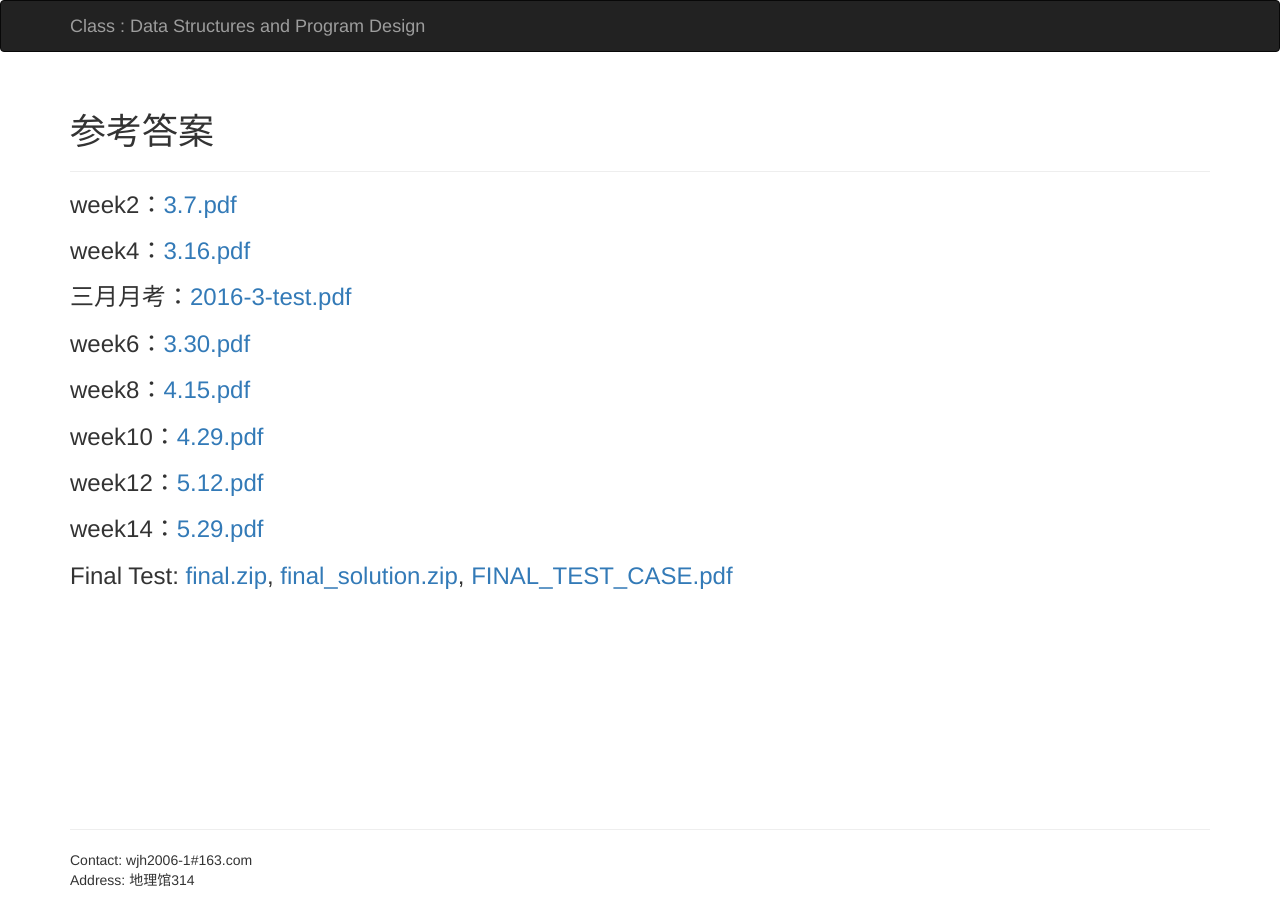
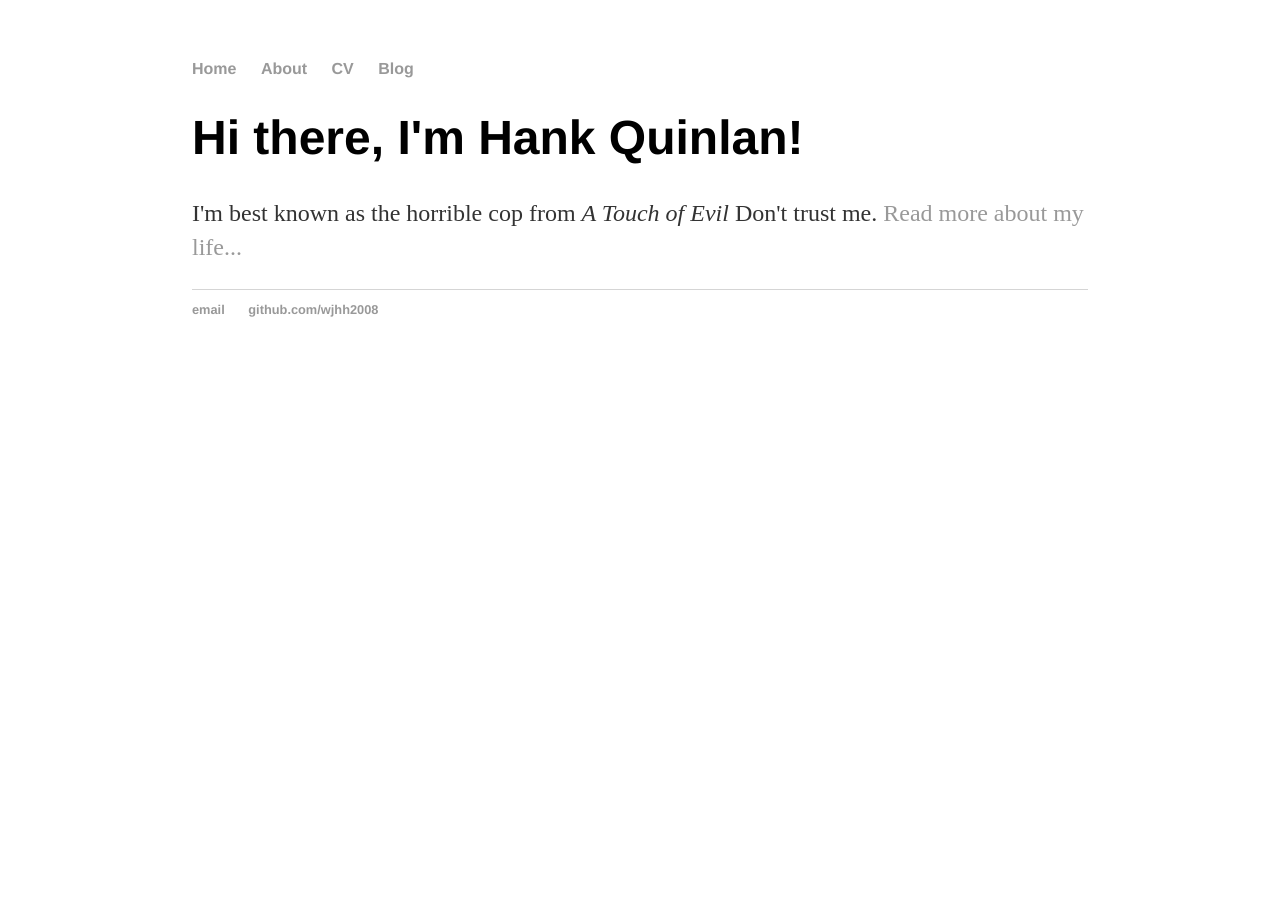
Before and after one commit to wjhh2008/wjhh2008.github.io, a Jekyll site: the page built from index.html, in a window 1280 px wide. Built offline with Jekyll 4.4.1, drawn with Linux system fonts in a browser that asks for light colours; nearby versions of some CDN libraries.

Commit message:
Update index.html

```diff
--- a/index.html
+++ b/index.html
@@ -1,58 +1,8 @@
-<html>
-    <head>
-        <link href="http://netdna.bootstrapcdn.com/bootstrap/3.1.1/css/bootstrap.min.css" rel="stylesheet">
-
-        <style>
-            .nav-tabs {
-                margin-top: 50px;
-            }
-            .img{
-                text-align: center;
-            }
-
-        </style>
-        <meta http-equiv="pragma" content="no-cache">
-        <meta http-equiv="Cache-Control" content="no-cache, must-revalidate">
-        <meta http-equiv="expires" content="Wed, 26 Feb 1997 08:21:57 GMT">
-        <script src=" http://cdn.bootcss.com/jquery/1.11.1/jquery.min.js"></script>
-        <script src="http://cdn.bootcss.com/bootstrap/3.2.0/js/bootstrap.min.js"></script>
-    </head>
-
-    <body>
-        <nav class="navbar navbar-default navbar-inverse" role="navigation">
-            <div class = "container">
-                <div class="navbar-header">
-                    <a class="navbar-brand" href="#">Class : Data Structures and Program Design</a>
-                </div>
-            </div>
-        </nav>
-        <div class="container theme-showcase" role="main">
-            <div class="page-header">
-                <h1>参考答案</h1>
-            </div>
-            <h3>week2：<a href="pdf/3.7.pdf">3.7.pdf</a></h3>
-            <h3>week4：<a href="pdf/3.16.pdf">3.16.pdf</a></h3>
-            <h3>三月月考：<a href="pdf/2016-3-test.pdf">2016-3-test.pdf</a></h3>
-            <h3>week6：<a href="pdf/3.30.pdf">3.30.pdf</a></h3>
-            <h3>week8：<a href="pdf/4.15.pdf">4.15.pdf</a></h3>
-            <h3>week10：<a href="pdf/4.29.pdf">4.29.pdf</a></h3>
-			<h3>week12：<a href="pdf/5.12.pdf">5.12.pdf</a></h3>
-            <h3>week14：<a href="pdf/5.29.pdf">5.29.pdf</a></h3>
-            <h3>Final Test:
-                <a href="zip/final.zip">final.zip</a>,
-                <a href="zip/final_solution.zip">final_solution.zip</a>,
-                <a href="pdf/FINAL_TEST_CASE.pdf">FINAL_TEST_CASE.pdf</a>
-            </h3>
-        </div>
-
-        <!-- FOOTER  -->
-        <div class="container footer navbar-fixed-bottom">
-          <hr />
-          <p>
-          Contact:  wjh2006-1#163.com<br />
-          Address:  地理馆314
-          </p>
-        </div>
-
-    </body>
-</html>
+---
+layout: default
+title: Hank Quinlan, Horrible Cop
+---
+<div class="blurb">
+	<h1>Hi there, I'm Hank Quinlan!</h1>
+	<p>I'm best known as the horrible cop from <em>A Touch of Evil</em> Don't trust me. <a href="/about">Read more about my life...</a></p>
+</div><!-- /.blurb -->
```
